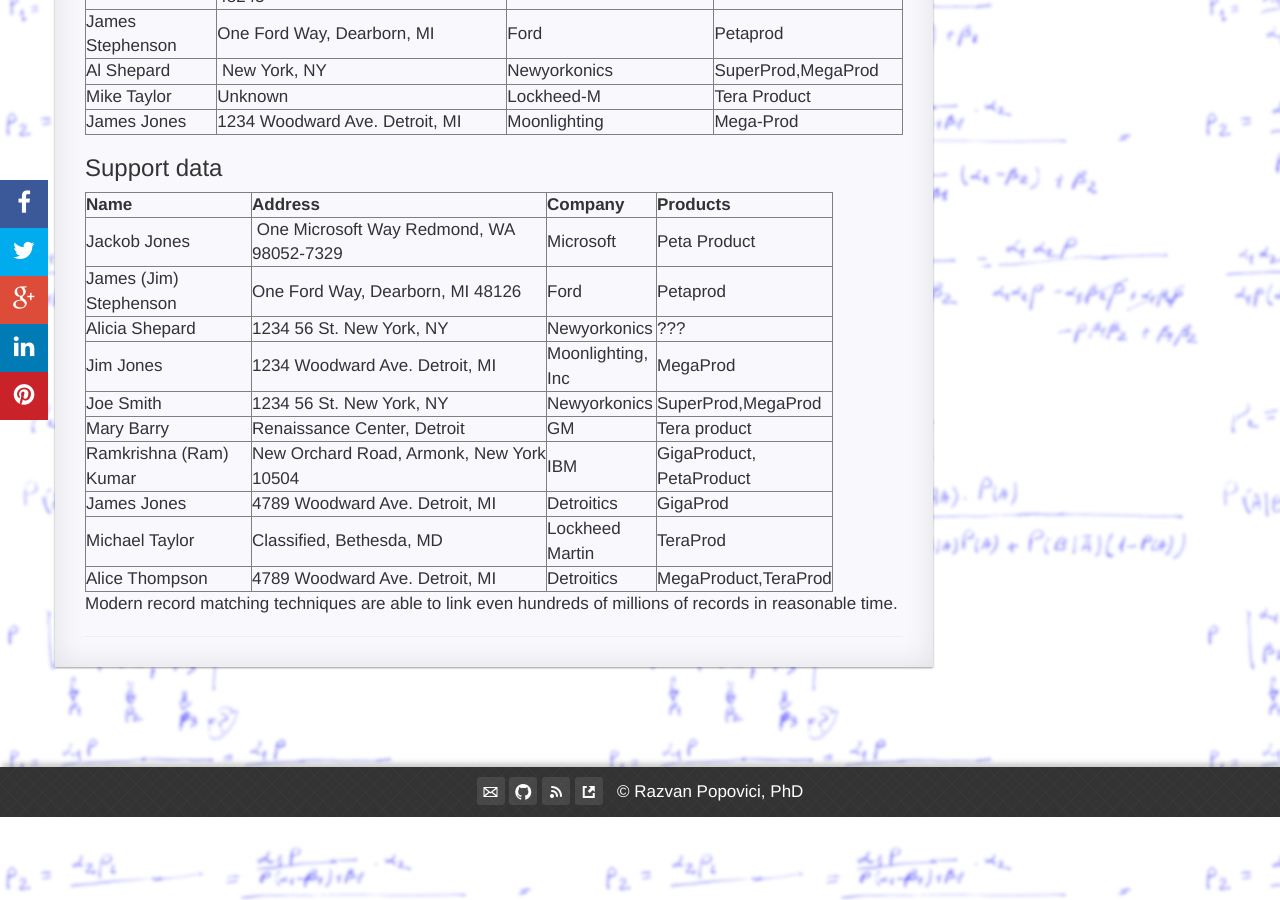
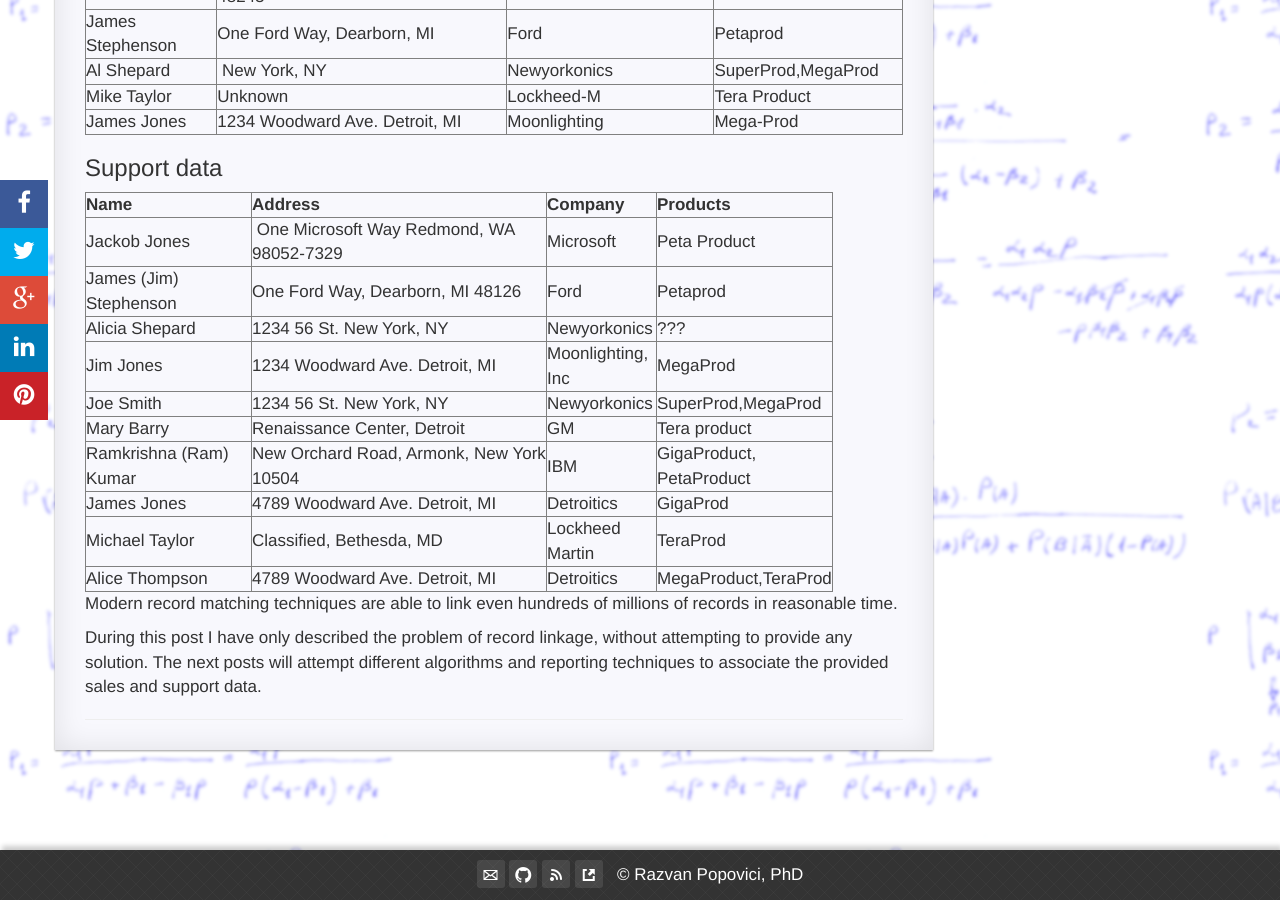
Before and after one commit to RazvanML/reco-link, a Jekyll site: the page built from _posts/2015-10-25-Record-linkage-intro.md, in a window 1280 px wide and 900 px high, scrolled down 1040 px. Built offline with Jekyll 4.4.1, drawn with Linux system fonts in a browser that asks for light colours; nearby versions of some CDN libraries; Markdown is read by kramdown in place of the engine named in the settings; comment, search, counter and statistics services are not loaded.

Commit message:
Added post conclusion

```diff
--- a/_posts/2015-10-25-Record-linkage-intro.md
+++ b/_posts/2015-10-25-Record-linkage-intro.md
@@ -172,3 +172,5 @@
 </table>
 
 Modern record matching techniques are able to link even hundreds of millions of records in reasonable time.
+
+During this post I have only described the problem of record linkage, without attempting to provide any solution. The next posts will attempt different algorithms and reporting techniques to associate the provided sales and support data.
```
